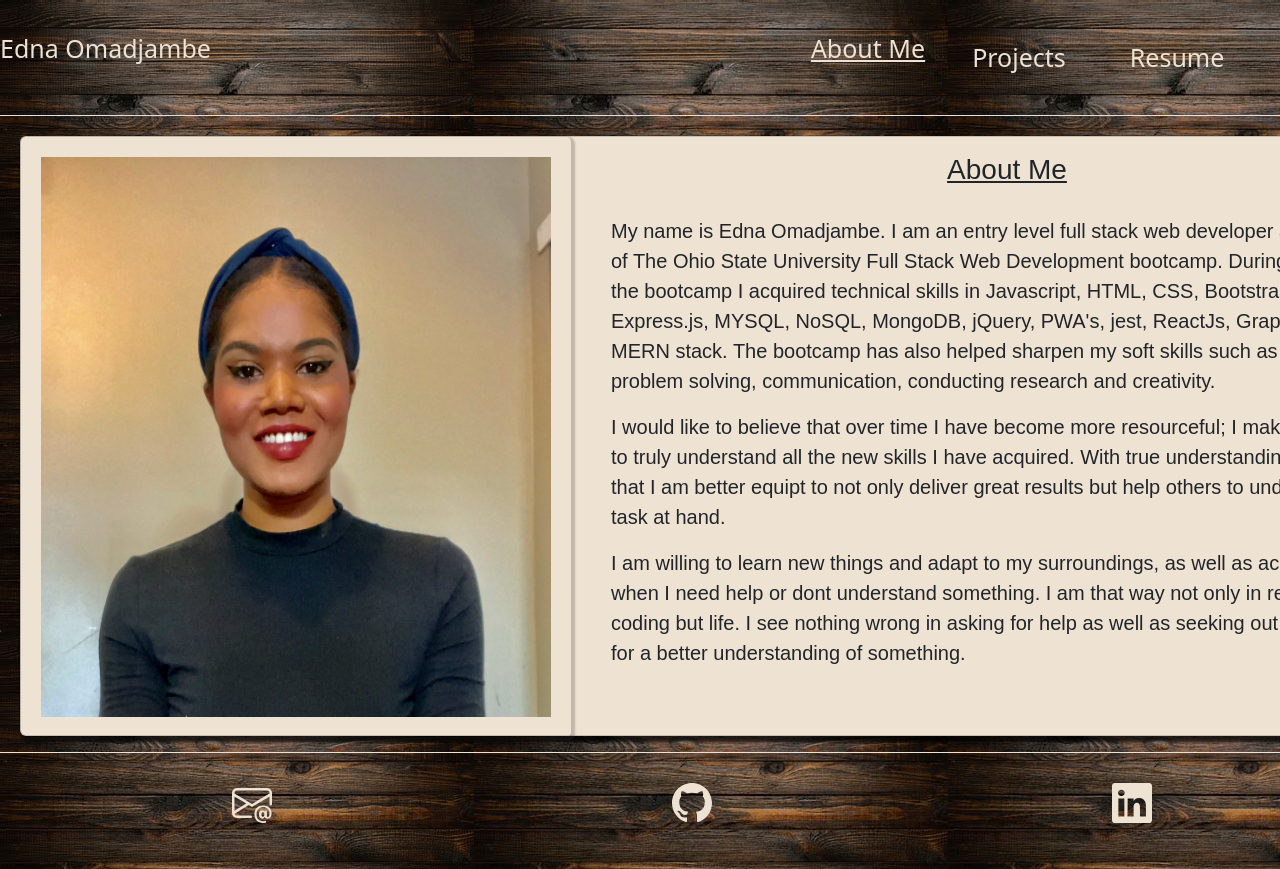
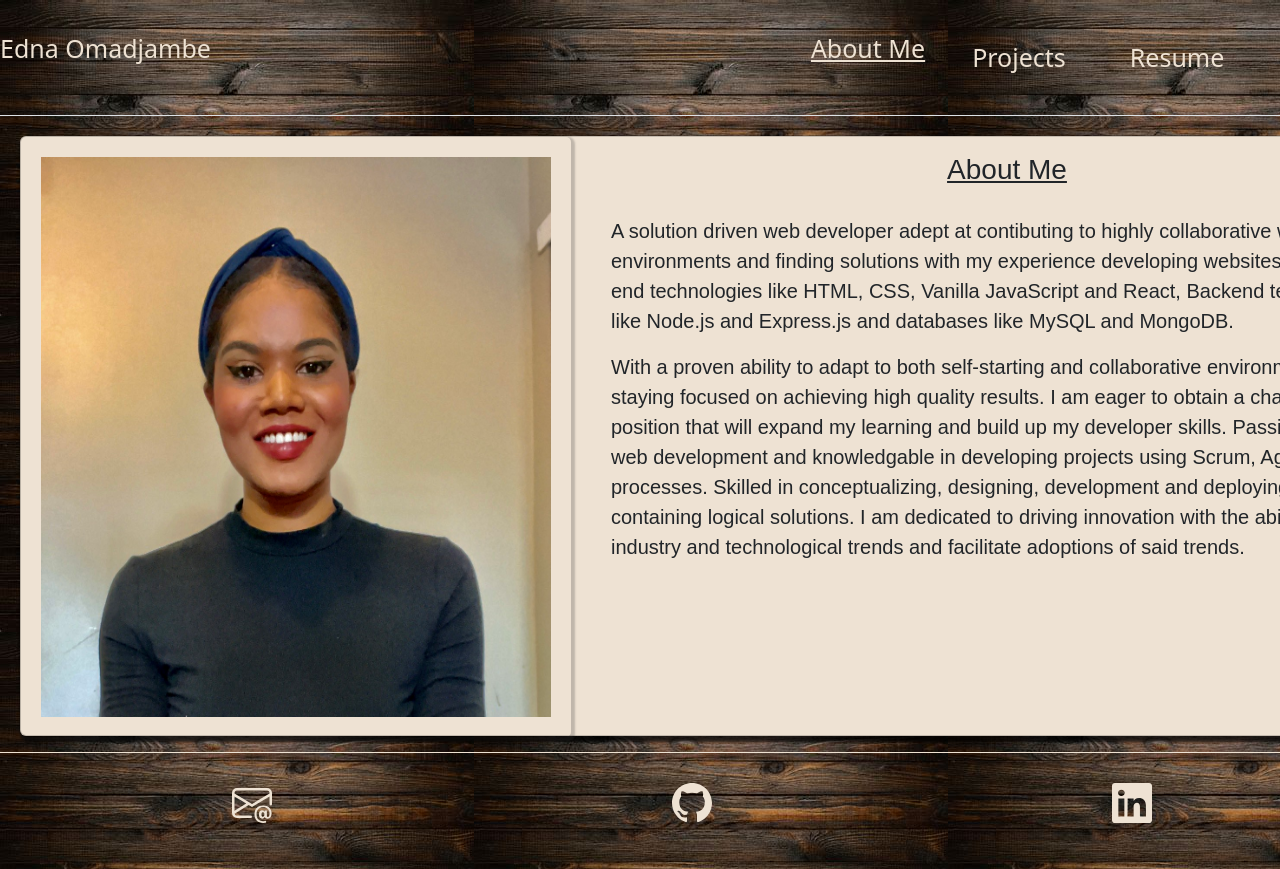
Before and after one commit to Edna1999/edna-s-react-portfolio, a React (Create React App) app: page / in a window 1280 px wide. Shown: the top 869 px of the page. Built offline with nearby package versions, Linux system fonts and the light colour scheme.

Commit message:
about me update

```diff
--- a/src/components/pages/About.js
+++ b/src/components/pages/About.js
@@ -12,16 +12,12 @@ export default function About() {
         <div className="col-md-8">
           <div className="card-body" id="text">
             <h3 className="card-title" id="head">About Me</h3>
-            <p className="card-text">My name is Edna Omadjambe. I am an entry level full stack web developer and graduate of The Ohio State University Full Stack Web Development bootcamp.
-              During my time in the bootcamp I acquired technical skills in Javascript, HTML, CSS, Bootstrap, Node.js, Express.js, MYSQL, NoSQL, MongoDB, jQuery, PWA's, jest, ReactJs, GraphQL and MERN stack.
-             The bootcamp has also helped sharpen my soft skills such as teamwork, problem solving, communication, conducting research and creativity.
-            </p>
-             <p> I would like to believe that over time I have become more resourceful; I make it my goal to truly understand all the new skills I have acquired. With true understanding I believe that I am better equipt to not only
-             deliver great results but help others to understand the task at hand.
+            <p className="card-text">
+              A solution driven web developer adept at contibuting to highly collaborative work environments and finding solutions with my experience developing websites using front-end technologies like HTML, CSS, Vanilla JavaScript and React, Backend technologies like Node.js and Express.js and databases like MySQL and MongoDB.
             </p>
             <p>
-              I am willing to learn new things and adapt to my surroundings, as well as acknowledge when I need help or dont understand something. I am that way not only in regards to
-              coding but life. I see nothing wrong in asking for help as well as seeking out knowledge for a better understanding of something.
+            With a proven ability to adapt to both self-starting and collaborative environments while staying focused on achieving high quality results. I am eager to obtain a challenging position that will expand my learning and build up my developer skills.
+            Passionate about web development and knowledgable in developing projects using Scrum, Agile and Lean processes. Skilled in conceptualizing, designing, development and deploying software containing logical solutions. I am dedicated to driving innovation with the ability to follow industry and technological trends and facilitate adoptions of said trends.
             </p>
           </div>
         </div>
```
